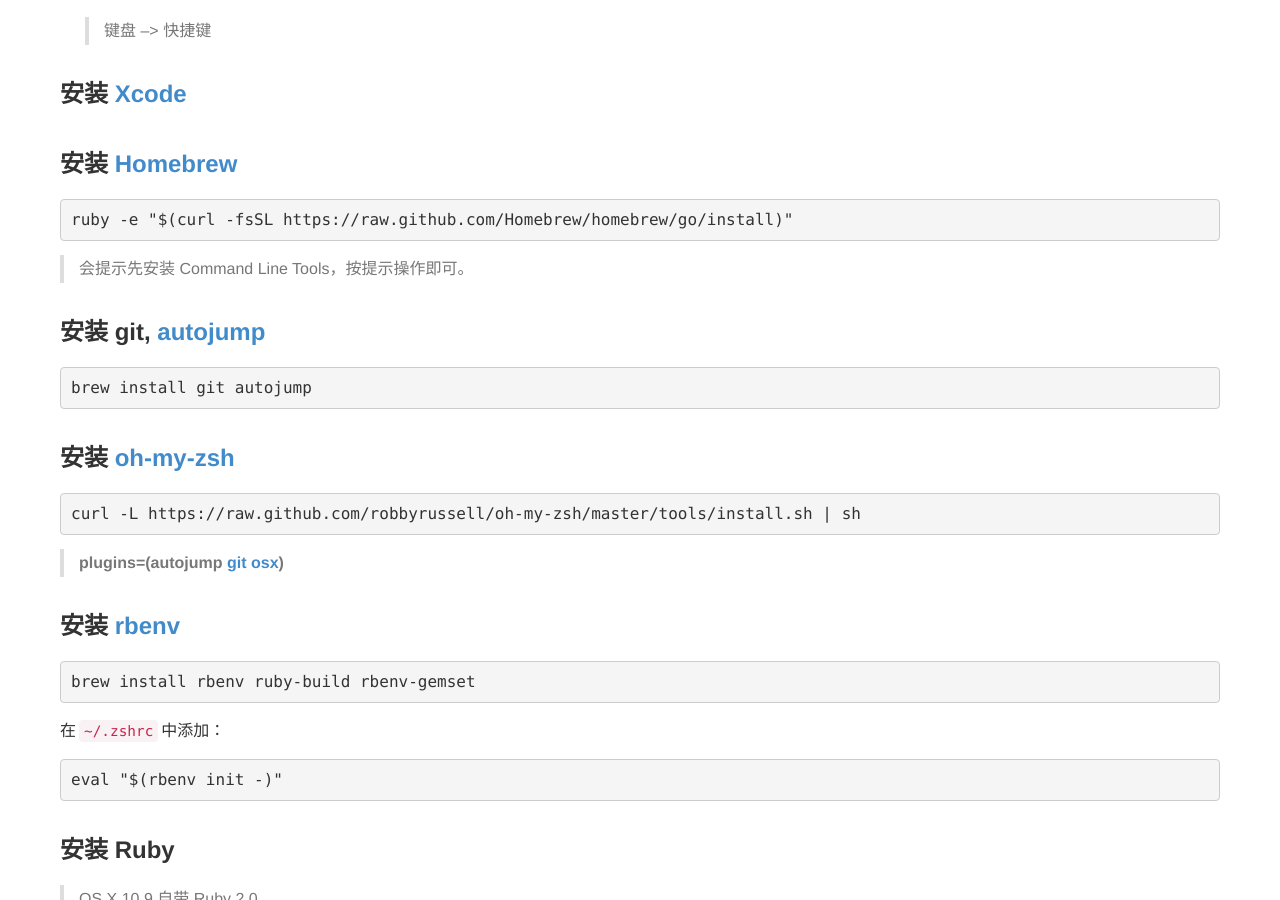
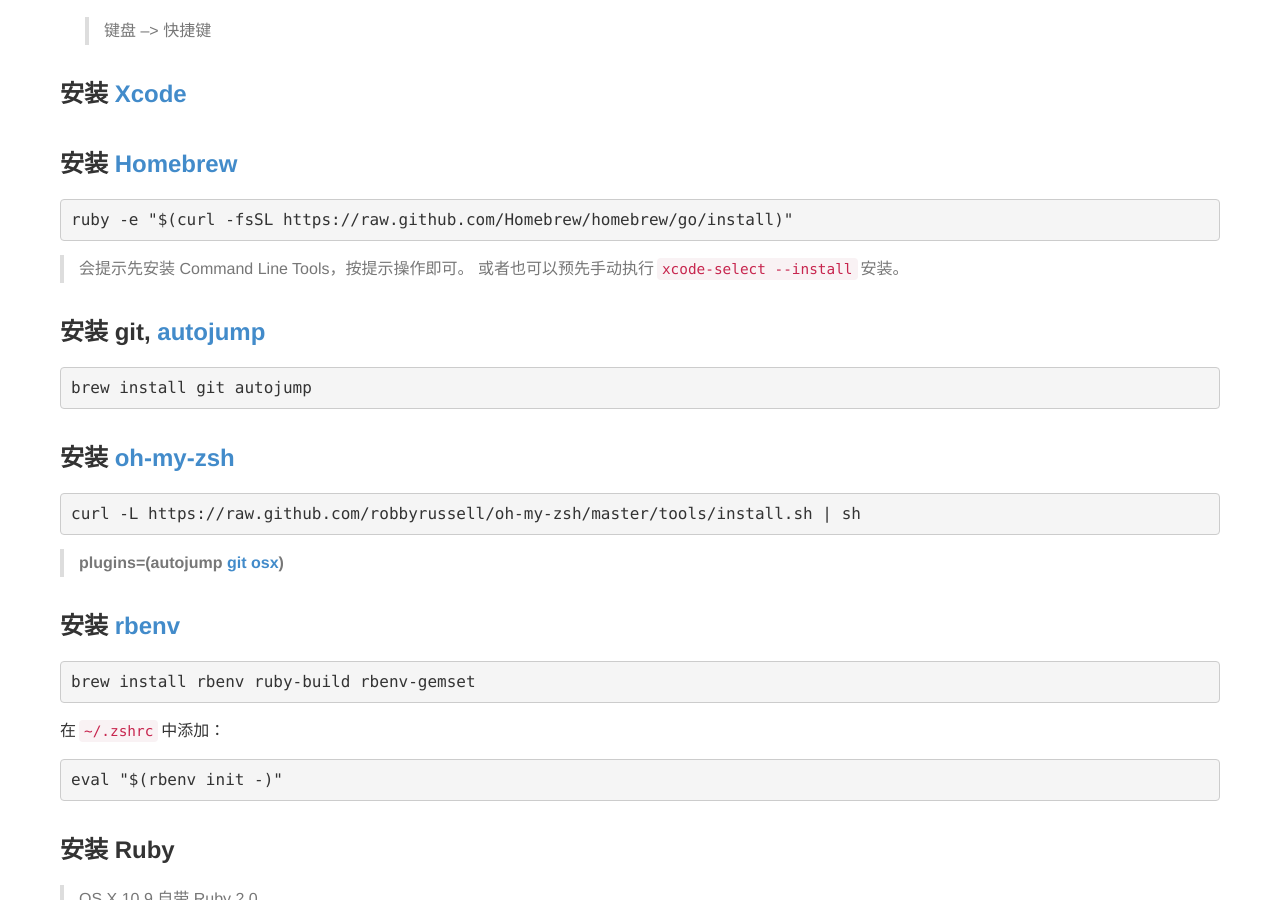
Before and after one commit to antife-yinyue/MrZhang.me, a Jekyll site: the page built from _posts/2013-05-11-after-reinstall-the-system.md, in a window 1280 px wide and 900 px high, scrolled down 622 px. Built offline with Jekyll 4.4.1, drawn with Linux system fonts in a browser that asks for light colours; Markdown is read by kramdown in place of the engine named in the settings; comment, search, counter and statistics services are not loaded.

Commit message:
update CLT

````diff
--- a/_posts/2013-05-11-after-reinstall-the-system.md
+++ b/_posts/2013-05-11-after-reinstall-the-system.md
@@ -28,6 +28,7 @@
 ```
 
 > 会提示先安装 Command Line Tools，按提示操作即可。
+> 或者也可以预先手动执行`xcode-select --install`安装。
 
 {{ site.excerpt_separator }}
 
````
